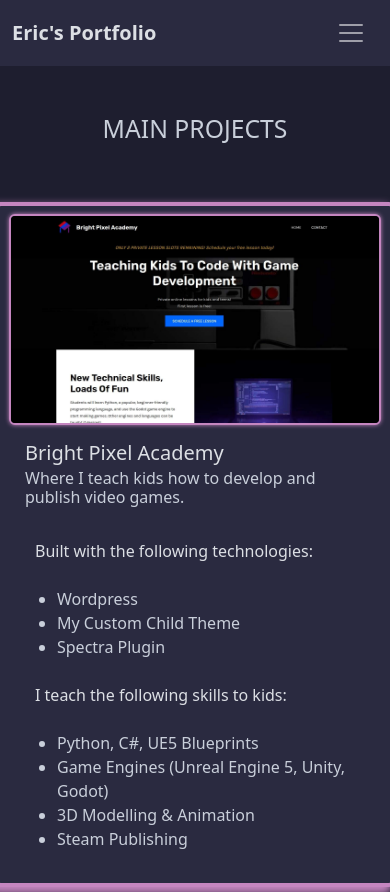
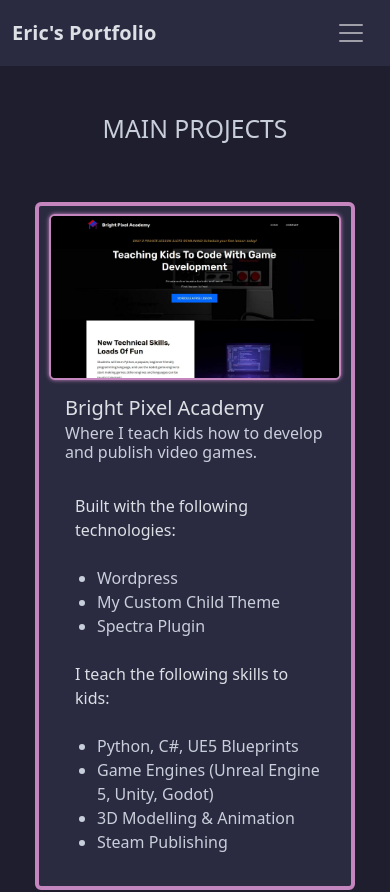
Before and after one commit to ekorber/eric-korber-portfolio-site-v2, a React (Create React App) app: page /web-dev in a window 390 px wide. Shown: the top 892 px of the page. Built offline with nearby package versions, Linux system fonts and the light colour scheme.

Commit message:
Add styling tweak for mobile devices

```diff
--- a/src/components/WebDevProjectCard.css
+++ b/src/components/WebDevProjectCard.css
@@ -17,6 +17,17 @@
     background-color: var(--background-light);
     border-color: var(--secondary-purple);
     border-width: 4px;
+}
+
+@media (max-width: 767px) {
+    .portfolio-card {
+        margin-left: 40px;
+        margin-right: 40px;
+    }
+}
+
+@media (min-width: 768px) {
+    .portfolio-card {
         box-shadow: -5px 5px 8px 2px var(--secondary-purple);
         transition: all 0.2s ease;
     }
@@ -31,6 +42,9 @@
     .portfolio-card:hover .portfolio-piece-img {
         border-color: var(--primary-blue);
     }
+}
+
+
 
 a, a:hover {
     text-decoration: none;
```
Lines whose indentation alone changed are shown as unchanged.
